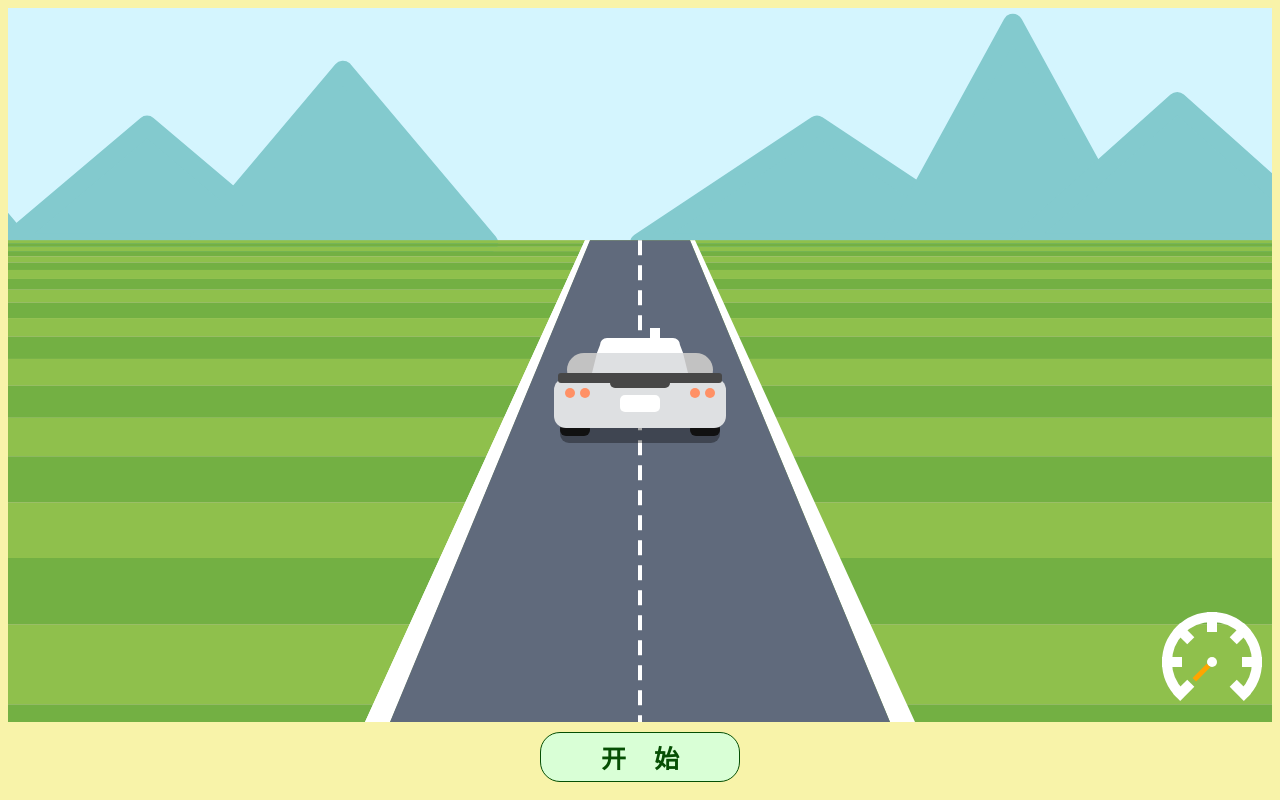
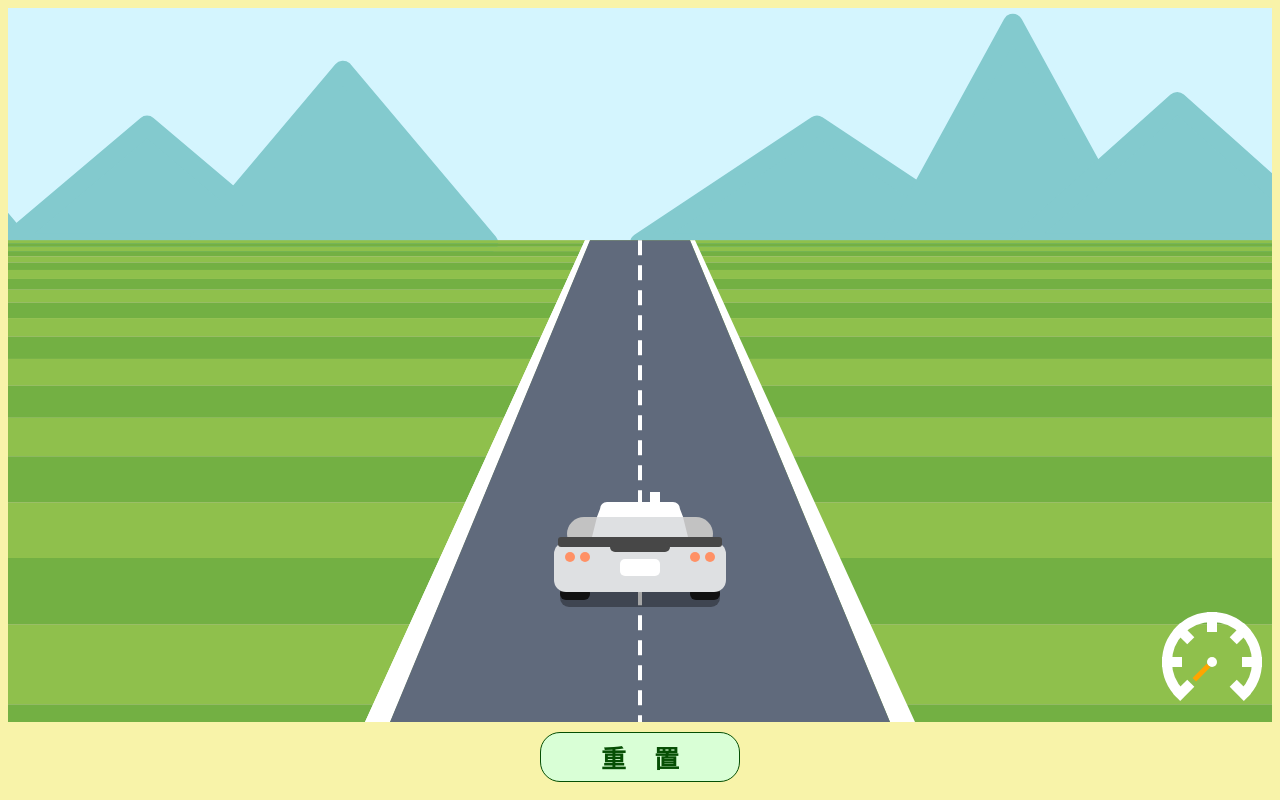
Before and after one commit to caishu1995/setGame, a plain HTML site: page Racing/index.html in a window 1280 px wide. Drawn offline with Linux system fonts and the light colour scheme.

Commit message:
1.1.6.修改车位置

```diff
--- a/Racing/Racing.js
+++ b/Racing/Racing.js
@@ -54,7 +54,7 @@ var Racing = {
             car: {
                 width : 160,
                 left: (width / 2) - 80,
-                top: 320,
+                top: height - 300,
                 height : 100
             }
         };
@@ -131,7 +131,10 @@ var Racing = {
 
         ///计算车跑了的路程
         this.parameter.hasRun += this.parameter.speed * 10;
-        if(this.config.road.length <= this.parameter.hasRun) clearInterval(this.parameter.time);
+        if(this.config.road.length <= this.parameter.hasRun) {
+            clearInterval(this.parameter.time);
+            alert("终点到！");
+        }
     },
 
 
--- a/Racing/index.html
+++ b/Racing/index.html
@@ -7,7 +7,7 @@
 </head>
 <body>
     <canvas id="racing" height="506" width="786"></canvas>
-    <button id="beginButton" onclick="Racing.resetGame()">开&nbsp;&nbsp;&nbsp;&nbsp;始</button>
+    <button id="beginButton" onclick="Racing.resetGame()">重&nbsp;&nbsp;&nbsp;&nbsp;置</button>
 
     <script src="jquery-1.11.1.min.js"></script>
     <script src="Racing.js"></script>
```
